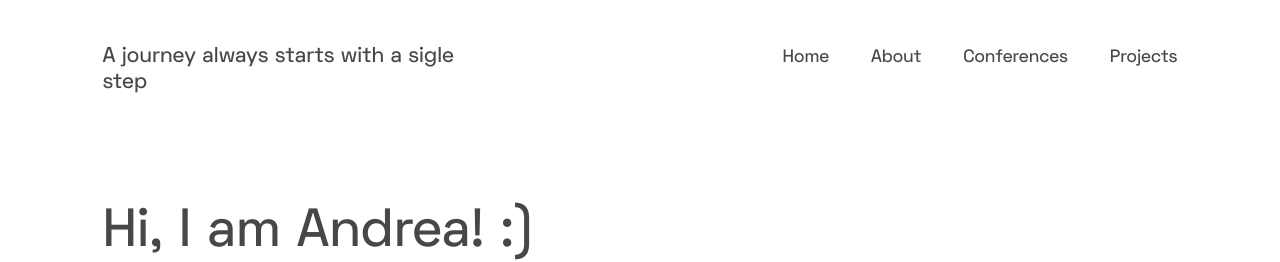
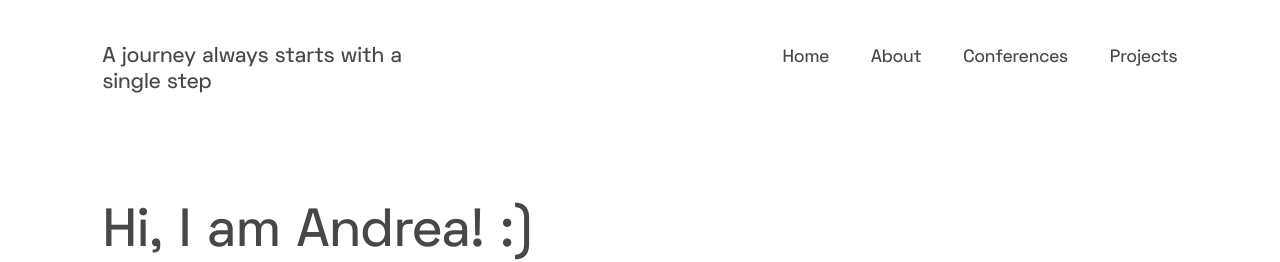
Before and after one commit to lollix91/andrearafanelli.github.io, a Jekyll site: the page built from index.html, in a window 1280 px wide. Shown: the top 262 px of the page. Built offline with Jekyll 4.4.1, drawn with Linux system fonts in a browser that asks for light colours.

Commit message:
Update titlebar.html

```diff
--- a/_includes/titlebar.html
+++ b/_includes/titlebar.html
@@ -2,7 +2,7 @@
 <section class="titlebar">
   <section class="container titlebargrid">
     <div id="logo" class="logo">
-      <a href="/" class="nav__logo" >A journey always starts with a sigle step</a>
+      <a href="/" class="nav__logo" >A journey always starts with a single step</a>
     </div>
     <div class="navs">
       <a href="/" class="nav__item">Home</a>
```
